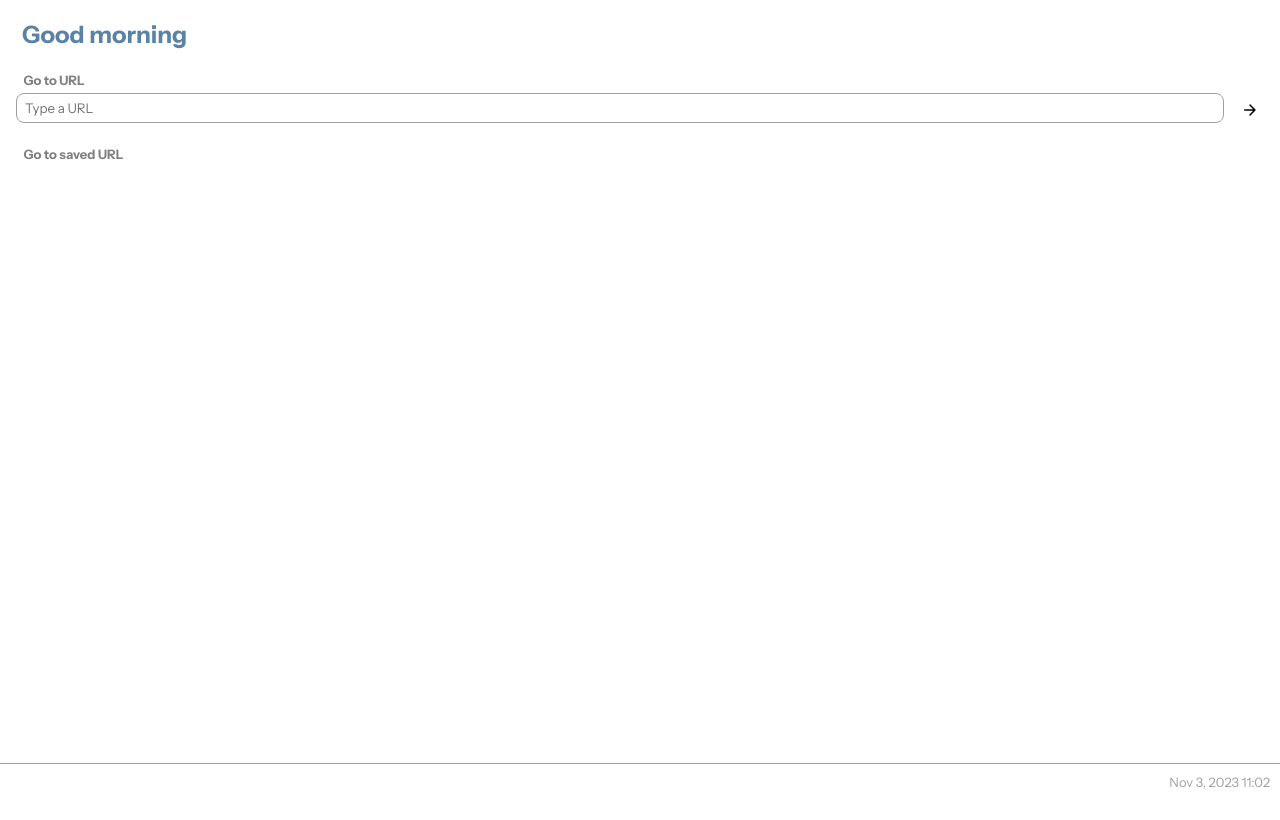
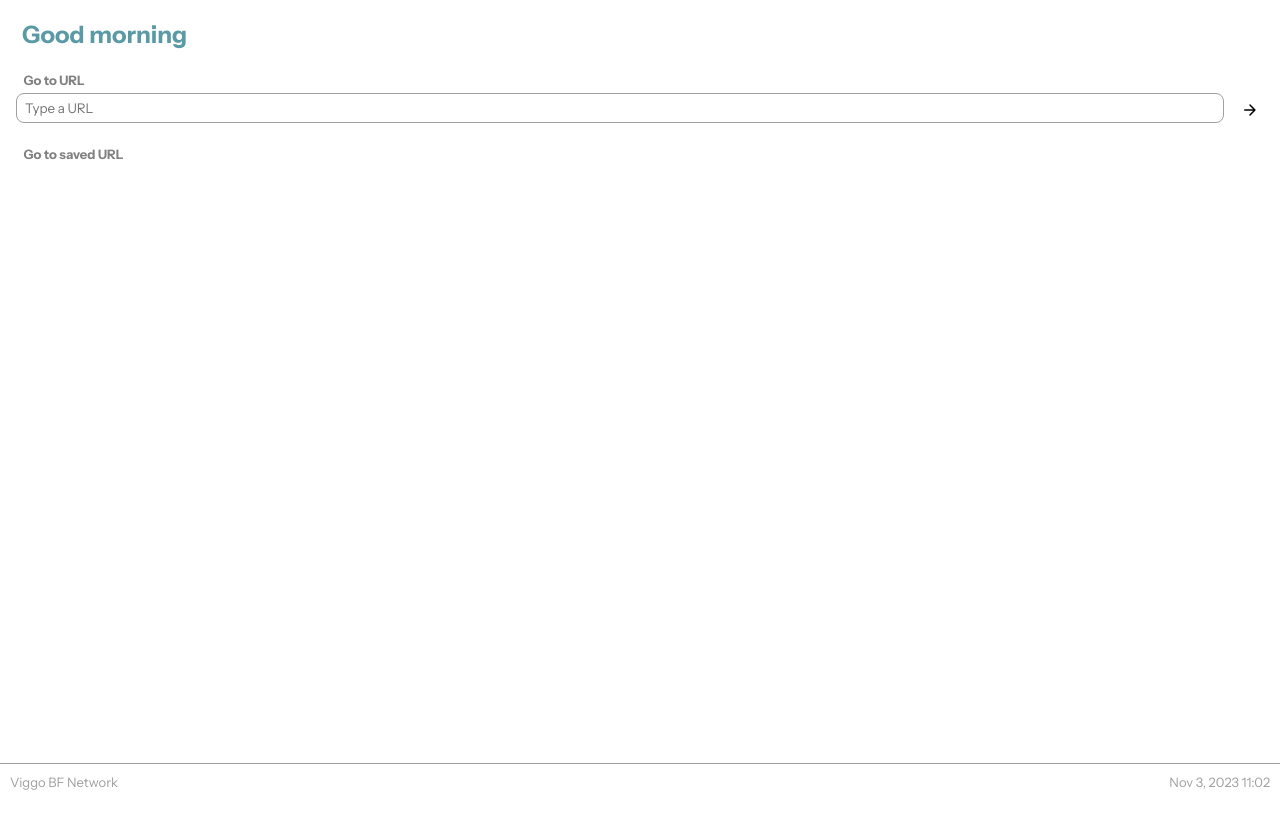
Before and after one commit to viggobf/viggobf-launchpad, a Next.js app: page / in a window 1280 px wide. Built offline with nearby package versions, Linux system fonts and the light colour scheme; no server answers; a web font is replaced by a local one.

Commit message:
viggo bf network

```diff
--- a/src/pages/_app.tsx
+++ b/src/pages/_app.tsx
@@ -54,6 +54,6 @@ export default function App({ Component, pageProps }: AppProps) {
 
     <Component {...pageProps} />
 
-    <div className='bottomBar' style={{ textAlign: 'right' }}>{dateTime}</div>
+    <div className='bottomBar' style={{ textAlign: 'right' }}><span style={{float: 'left'}}>Viggo BF Network</span><span style={{ float: 'right' }}>{dateTime}</span></div>
   </span >
 }
--- a/src/styles/globals.css
+++ b/src/styles/globals.css
@@ -86,7 +86,7 @@ h2 {
   margin-left: 14px;
   margin-bottom: -10px;
   margin-top: 14px;
-  color: rgb(89, 130, 164)
+  color: rgb(89, 154, 164)
 }
 
 button:hover {
@@ -108,7 +108,7 @@ button:hover {
   :root {
     background-color: rgb(16, 16, 16);
     color: white;
-    --grey: darkgray !important;
+    --grey: rgb(145, 145, 145) !important;
     --backgroundColor: rgb(16, 16, 16) !important;
     --translucentBackgroundColor: rgba(16, 16, 16, 0.75) !important
   }
```
